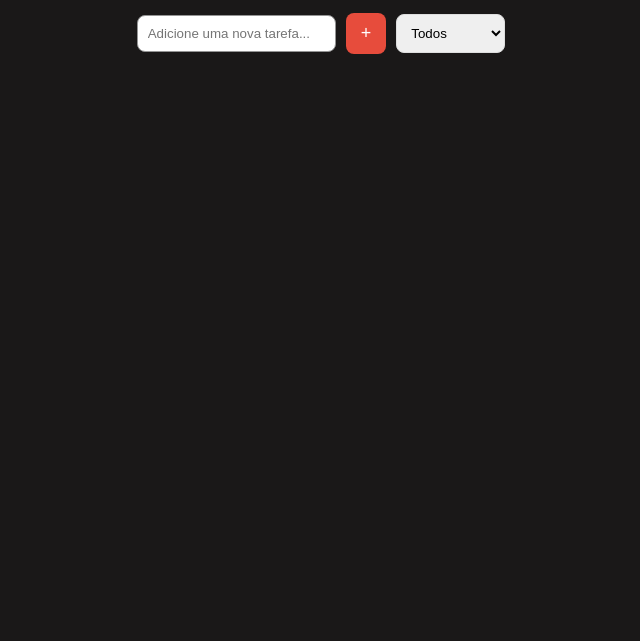
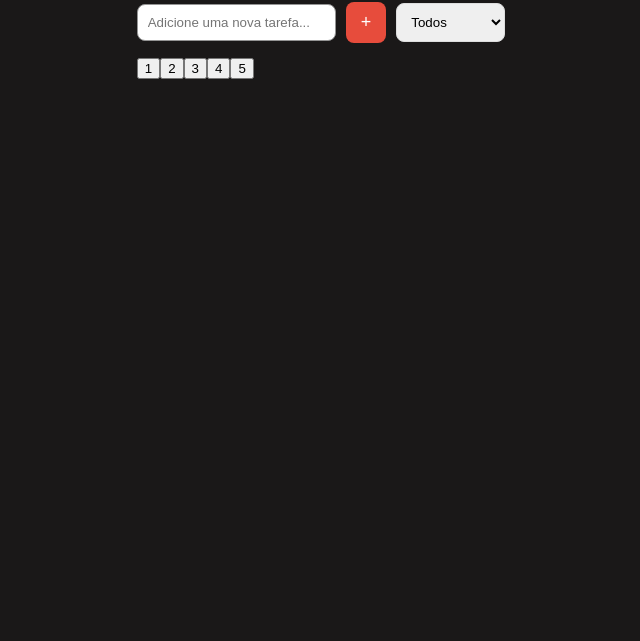
Before and after one commit to brasa13/To-do-List, a plain HTML site: page index.html in a window 1280 px wide. Shown: the part 159-800 px from the top of the page, without its empty margins (319-959 px from the left). Drawn offline with Linux system fonts and the light colour scheme.

Commit message:
Update index.html

```diff
--- a/index.html
+++ b/index.html
@@ -5,6 +5,7 @@
   <meta name="viewport" content="width=device-width, initial-scale=1.0">
   <title>To-Do List</title>
   <link rel="stylesheet" href="style.css">
+  <script src="script.js" defer></script>
 </head>
 <body>
   <div class="todo-container">
@@ -16,9 +17,15 @@
         <option value="todos">Todos</option>
         <option value="concluidos">Concluídos</option>
       </select>
+
     </div>
     <ul id="taskList"></ul>
+    <button paginacao="taskList">1</ul>
+    <button paginacao="taskList">2</ul>
+    <button paginacao="taskList">3</ul>
+    <button paginacao="taskList">4</ul>
+    <button paginacao="taskList">5</ul>
   </div>
-  <script src="script.js"></script>
+
 </body>
 </html>
```
